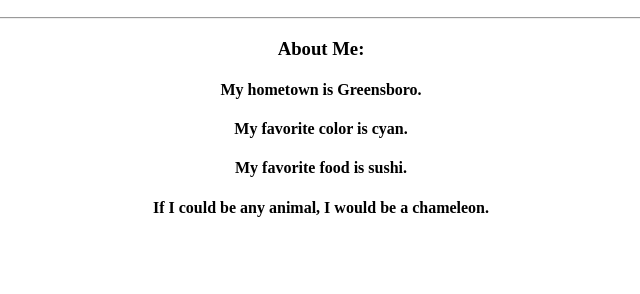
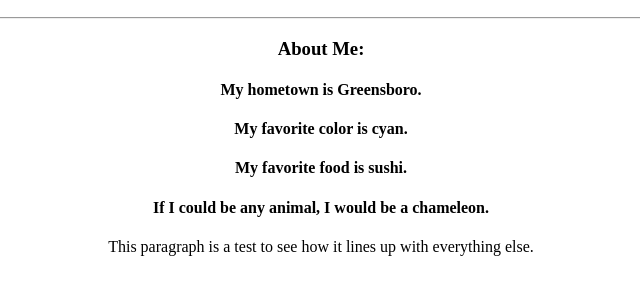
Before and after one commit to XFCable/My-First-Repo, a plain HTML site: page index.html in a window 1280 px wide. Shown: the part 110-404 px from the top of the page, without its empty margins (319-959 px from the left). Drawn offline with Linux system fonts and the light colour scheme.

Commit message:
added last line to profile

```diff
--- a/index.html
+++ b/index.html
@@ -15,6 +15,7 @@
 					<h4>My favorite color is cyan.</h4>
 					<h4>My favorite food is sushi.</h4>
 					<h4>If I could be any animal, I would be a chameleon.</h4>
-			</div>
+			<p>This paragraph is a test to see how it lines up with everything else.</p>
+				</div>
 		  </body>
 		</html>
```
